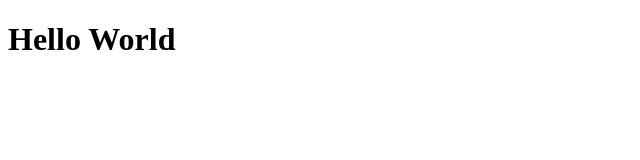
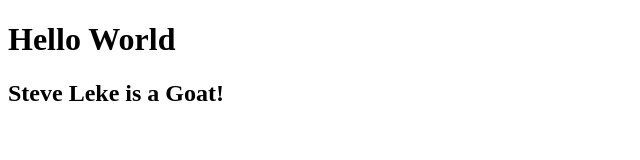
Before and after one commit to Steve-Leke/SteveZLeke, a plain HTML site: page index.html in a window 1280 px wide. Shown: the whole page, without its empty margins (0-640 px from the left). Drawn offline with Linux system fonts and the light colour scheme.

Commit message:
Said Steve is Awesome

```diff
--- a/index.html
+++ b/index.html
@@ -8,5 +8,6 @@
 </head>
 <body>
     <h1>Hello World</h1>
+    <h2>Steve Leke is a Goat!</h2>
 </body>
 </html>
```
